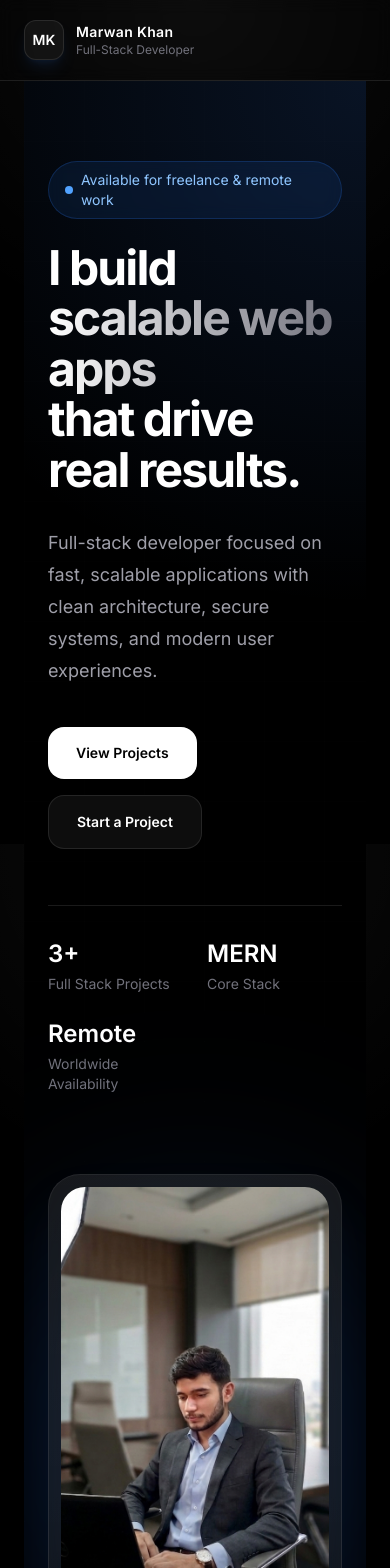
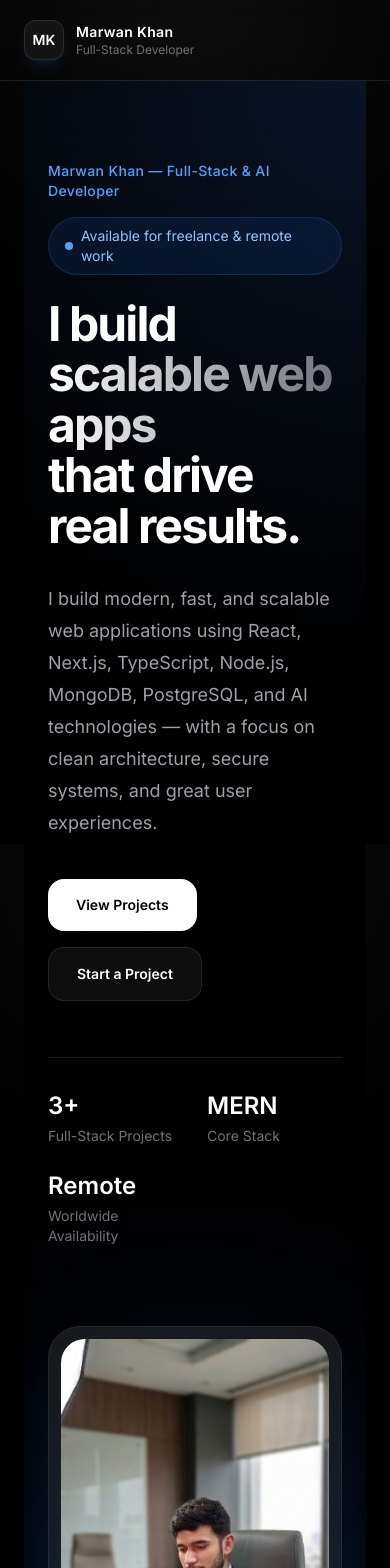
Before and after one commit to MarwanKhan-design/MarwanCoding, a Next.js app: page / in a window 390 px wide. Shown: the top 1568 px of the page. Built offline with nearby package versions, Linux system fonts and the light colour scheme.

Commit message:
improved seo

```diff
--- a/app/layout.tsx
+++ b/app/layout.tsx
@@ -1,26 +1,53 @@
 import type { Metadata } from "next";
-import { Geist, Geist_Mono } from "next/font/google";
+
+import { Inter } from "next/font/google";
+
 import "./globals.css";
+
 import Navbar from "@/components/Navbar";
 import Footer from "@/components/Footer";
 
-import { Inter } from "next/font/google";
-
 const inter = Inter({ subsets: ["latin"] });
 
-const geistSans = Geist({
-  variable: "--font-geist-sans",
-  subsets: ["latin"],
-});
+export const metadata: Metadata = {
+  metadataBase: new URL("https://marwankhan.com"),
 
-const geistMono = Geist_Mono({
-  variable: "--font-geist-mono",
-  subsets: ["latin"],
-});
+  title: {
+    default: "Marwan Khan | Full-Stack & AI Developer",
+    template: "%s | Marwan Khan",
+  },
 
-export const metadata: Metadata = {
-  title: "Marwan Khan || Web Developer",
-  description: "Portfolio of Marwan Khan",
+  description:
+    "Marwan Khan is a full-stack and AI developer building modern web applications with React, Next.js, TypeScript, Node.js, MongoDB, PostgreSQL, and AI technologies.",
+
+  authors: [
+    {
+      name: "Marwan Khan",
+      url: "https://marwankhan.com",
+    },
+  ],
+
+  creator: "Marwan Khan",
+  publisher: "Marwan Khan",
+
+  alternates: {
+    canonical: "https://marwankhan.com",
+  },
+
+  openGraph: {
+    title: "Marwan Khan | Full-Stack & AI Developer",
+    description:
+      "Portfolio of Marwan Khan — a full-stack and AI developer building modern web applications and AI-powered projects.",
+    url: "https://marwankhan.com",
+    siteName: "Marwan Khan",
+    type: "website",
+    locale: "en_US",
+  },
+
+  robots: {
+    index: true,
+    follow: true,
+  },
 };
 
 export default function RootLayout({
@@ -28,17 +55,39 @@ export default function RootLayout({
 }: Readonly<{
   children: React.ReactNode;
 }>) {
+  const personSchema = {
+    "@context": "https://schema.org",
+    "@type": "Person",
+    name: "Marwan Khan",
+    url: "https://marwankhan.com",
+    image: "https://marwankhan.com/images/me.png",
+    jobTitle: "Full-Stack & AI Developer",
+    description:
+      "Marwan Khan is a full-stack and AI developer building modern web applications and AI-powered projects.",
+    sameAs: [
+      "https://github.com/MarwanKhan-design",
+      "https://www.linkedin.com/in/marwan-coding/",
+    ],
+  };
+
   return (
+    <html lang="en" className={`${inter.className} h-full antialiased dark`}>
+      <head>
+        <script
+          type="application/ld+json"
+          dangerouslySetInnerHTML={{
+            __html: JSON.stringify(personSchema),
+          }}
+        />
+      </head>
 
-    <html
-      lang="en"
-      className={`${inter.className} h-full antialiased dark`}
-    >
       <body className="min-h-full flex flex-col">
         <Navbar />
+
         {children}
+
         <Footer />
-        </body>
+      </body>
     </html>
   );
 }
--- a/components/Hero.tsx
+++ b/components/Hero.tsx
@@ -1,26 +1,39 @@
 import Image from "next/image";
-import me from "@/app/images/me.png";
 
 export default function HeroSection() {
   return (
-    <section className="relative min-h-screen overflow-hidden bg-black text-white">
+    <section
+      id="home"
+      aria-labelledby="hero-heading"
+      className="relative min-h-screen overflow-hidden bg-black text-white"
+    >
       {/* Background Effects */}
       <div className="absolute inset-0 bg-[radial-gradient(circle_at_top_right,rgba(59,130,246,0.15),transparent_30%)]" />
       <div className="absolute inset-0 bg-[linear-gradient(to_right,rgba(255,255,255,0.03)_1px,transparent_1px),linear-gradient(to_bottom,rgba(255,255,255,0.03)_1px,transparent_1px)] bg-[size:60px_60px] opacity-20" />
-
-      {/* Navbar */}
-
 
       {/* Hero */}
       <div className="relative z-10 mx-auto grid min-h-[90vh] max-w-7xl grid-cols-1 items-center gap-20 px-6 py-20 lg:grid-cols-[1.2fr_0.8fr] lg:px-10">
         {/* Left Content */}
         <div className="max-w-2xl">
+          {/* Identity */}
+          <p className="mb-4 text-sm font-medium tracking-wide text-blue-400">
+            Marwan Khan — Full-Stack & AI Developer
+          </p>
+
+          {/* Availability */}
           <div className="mb-6 inline-flex items-center gap-2 rounded-full border border-blue-500/20 bg-blue-500/10 px-4 py-2 text-sm text-blue-300 backdrop-blur-sm">
-            <div className="h-2 w-2 rounded-full bg-blue-400" />
+            <span
+              aria-hidden="true"
+              className="h-2 w-2 rounded-full bg-blue-400"
+            />
             Available for freelance & remote work
           </div>
 
-          <h1 className="max-w-3xl text-5xl font-bold leading-[1.05] tracking-[-0.04em] text-white sm:text-6xl lg:text-7xl">
+          {/* Main Heading */}
+          <h1
+            id="hero-heading"
+            className="max-w-3xl text-5xl font-bold leading-[1.05] tracking-[-0.04em] text-white sm:text-6xl lg:text-7xl"
+          >
             I build
             <span className="block bg-gradient-to-r from-white to-zinc-500 bg-clip-text text-transparent">
               scalable web apps
@@ -28,39 +41,48 @@ export default function HeroSection() {
             that drive real results.
           </h1>
 
+          {/* Description */}
           <p className="mt-8 max-w-xl text-lg leading-8 text-zinc-400">
-            Full-stack developer focused on fast, scalable applications with
-            clean architecture, secure systems, and modern user experiences.
+            I build modern, fast, and scalable web applications using React,
+            Next.js, TypeScript, Node.js, MongoDB, PostgreSQL, and AI
+            technologies — with a focus on clean architecture, secure systems,
+            and great user experiences.
           </p>
 
-          {/* Buttons */}
+          {/* CTA Links */}
           <div className="mt-10 flex flex-wrap items-center gap-4">
-            <button className="rounded-2xl bg-white px-7 py-4 text-sm font-semibold text-black transition duration-300 hover:scale-[1.02] hover:bg-zinc-200">
+            <a
+              href="#projects"
+              className="rounded-2xl bg-white px-7 py-4 text-sm font-semibold text-black transition duration-300 hover:scale-[1.02] hover:bg-zinc-200"
+            >
               View Projects
-            </button>
+            </a>
 
-            <button className="rounded-2xl border border-white/10 bg-white/5 px-7 py-4 text-sm font-semibold text-white backdrop-blur-md transition duration-300 hover:border-white/20 hover:bg-white/10">
+            <a
+              href="#contact"
+              className="rounded-2xl border border-white/10 bg-white/5 px-7 py-4 text-sm font-semibold text-white backdrop-blur-md transition duration-300 hover:border-white/20 hover:bg-white/10"
+            >
               Start a Project
-            </button>
+            </a>
           </div>
 
           {/* Stats */}
           <div className="mt-14 grid grid-cols-2 gap-6 border-t border-white/10 pt-8 sm:grid-cols-3">
             <div>
-              <h3 className="text-2xl font-semibold text-white">3+</h3>
-              <p className="mt-1 text-sm text-zinc-500">
-                Full Stack Projects
-              </p>
+              <h2 className="text-2xl font-semibold text-white">3+</h2>
+              <p className="mt-1 text-sm text-zinc-500">Full-Stack Projects</p>
             </div>
 
             <div>
-              <h3 className="text-2xl font-semibold text-white">MERN</h3>
+              <h2 className="text-2xl font-semibold text-white">MERN</h2>
               <p className="mt-1 text-sm text-zinc-500">Core Stack</p>
             </div>
 
             <div>
-              <h3 className="text-2xl font-semibold text-white">Remote</h3>
-              <p className="mt-1 text-sm text-zinc-500">Worldwide Availability</p>
+              <h2 className="text-2xl font-semibold text-white">Remote</h2>
+              <p className="mt-1 text-sm text-zinc-500">
+                Worldwide Availability
+              </p>
             </div>
           </div>
         </div>
@@ -69,27 +91,31 @@ export default function HeroSection() {
         <div className="relative flex justify-center lg:justify-end">
           {/* Glow */}
           <div className="absolute inset-0 flex items-center justify-center">
-            <div className="h-[420px] w-[420px] rounded-full bg-blue-500/20 blur-[120px]" />
+            <div
+              aria-hidden="true"
+              className="h-[420px] w-[420px] rounded-full bg-blue-500/20 blur-[120px]"
+            />
           </div>
 
-          {/* Floating Card */}
+          {/* Profile Card */}
           <div className="group relative overflow-hidden rounded-[2rem] border border-white/10 bg-white/5 p-3 shadow-2xl shadow-blue-500/10 backdrop-blur-xl transition duration-500 hover:-translate-y-2 hover:rotate-1">
-            <div className="absolute inset-0 bg-gradient-to-b from-white/10 to-transparent opacity-40" />
+            <div
+              aria-hidden="true"
+              className="absolute inset-0 bg-gradient-to-b from-white/10 to-transparent opacity-40"
+            />
 
             <Image
-              src={me}
-              alt="Marwan Khan"
+              src={"/images/me.png"}
+              alt="Marwan Khan, full-stack and AI developer"
               width={400}
               height={520}
+              priority
               className="relative z-10 h-[520px] w-[400px] rounded-[1.5rem] object-cover"
-              priority
             />
 
             {/* Floating Badge */}
             <div className="absolute bottom-8 left-8 z-20 rounded-2xl border border-white/10 bg-black/60 px-5 py-4 backdrop-blur-xl">
-              <p className="text-sm font-medium text-white">
-                Building modern
-              </p>
+              <p className="text-sm font-medium text-white">Building modern</p>
               <p className="text-sm text-zinc-400">Full-stack applications</p>
             </div>
           </div>
@@ -97,7 +123,10 @@ export default function HeroSection() {
       </div>
 
       {/* Bottom Fade */}
-      <div className="absolute bottom-0 left-0 h-40 w-full bg-gradient-to-t from-black to-transparent" />
+      <div
+        aria-hidden="true"
+        className="absolute bottom-0 left-0 h-40 w-full bg-gradient-to-t from-black to-transparent"
+      />
     </section>
   );
 }
```
Also changed, not shown: public/images/me.png (renamed from app/images/me.png).
